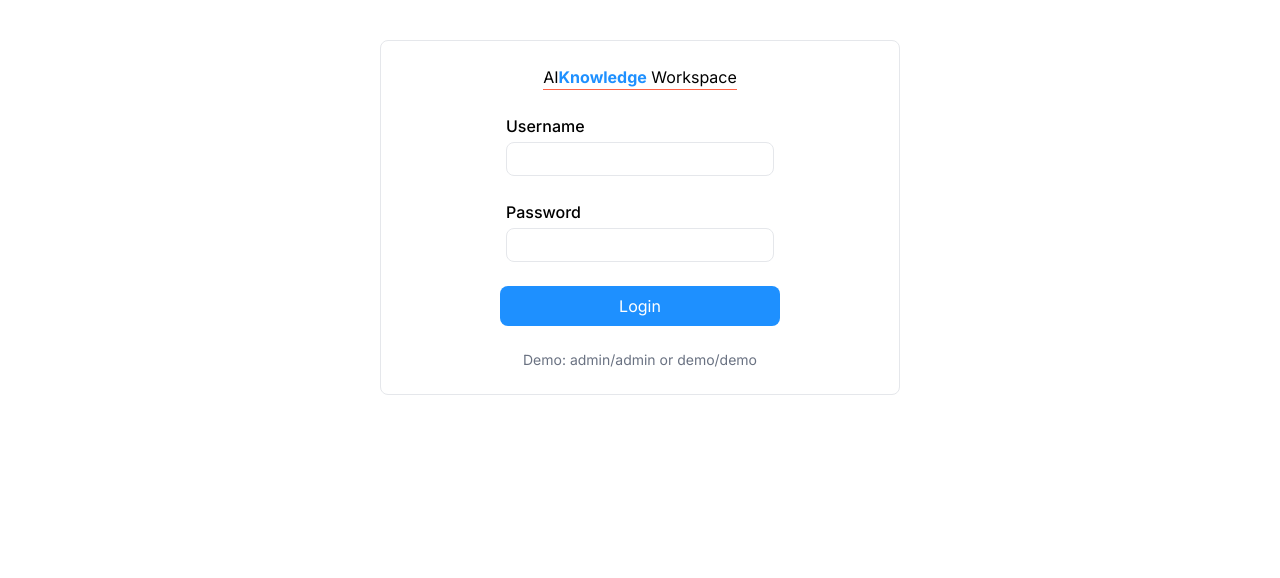
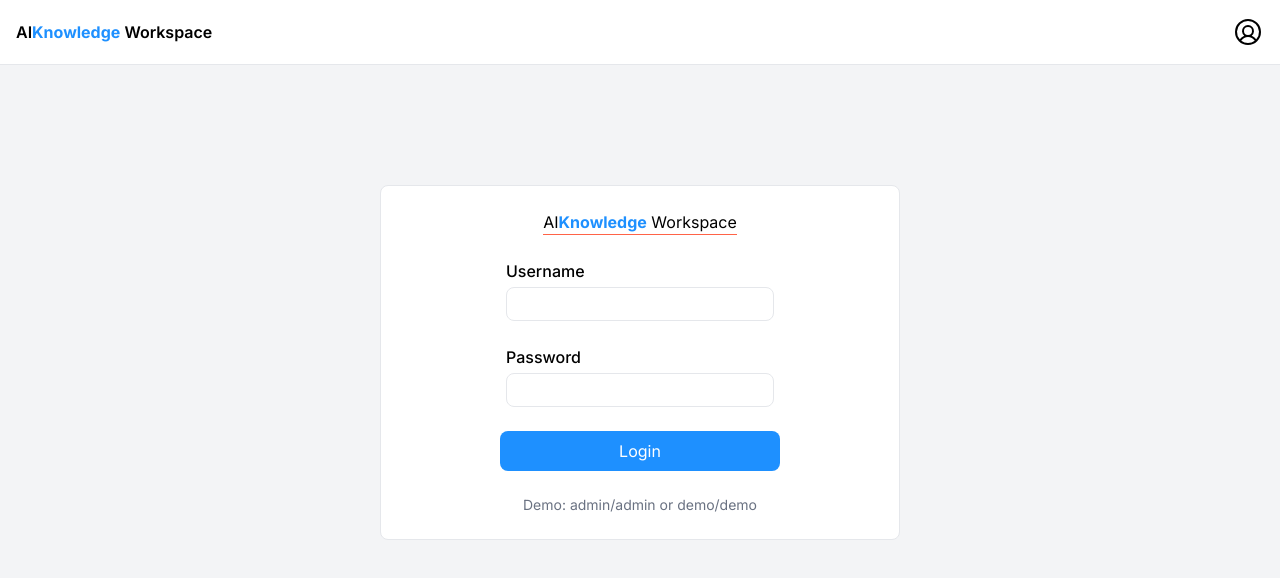
Before and after one commit to adxtyadass/ai-knowledge-workspace, a React (Vite) app: page /login in a window 1280 px wide. Shown: the top 578 px of the page. Built offline with nearby package versions, Linux system fonts and the light colour scheme; a web font is replaced by a local one.

Commit message:
Added conditional checks on the basis of autheticated user to show Sidebar

```diff
--- a/src/App.tsx
+++ b/src/App.tsx
@@ -8,8 +8,8 @@ import LoginPage from "./pages/login-page";
 function App() {
   return (
     <Routes>
+      <Route element={<AppLayout />}>
       <Route path="/login" element={<LoginPage />} />
-      <Route element={<AppLayout />}>
         <Route path="/" element={<Home />} />
         <Route path="/about" element={<AboutPage />} />
         <Route path="/daily-task" element={<DailyTasksPage />} />
--- a/src/components/layout/appLayout.tsx
+++ b/src/components/layout/appLayout.tsx
@@ -2,16 +2,18 @@ import { Outlet } from "react-router-dom";
 import Sidebar from "./sidebar";
 import Header from "./header";
 import { useState } from "react";
+import { useAuth } from "../../context/AuthContext";
 
 export default function AppLayout() {
   const [isSidebarOpen, setIsSidebarOpen] = useState(true);
+  const {isAuthenticated} = useAuth()
 
   return (
     <div className="flex h-screen flex-col">
       <Header onToggleSidebar={() => setIsSidebarOpen((prev) => !prev)} />
 
       <div className="flex flex-1 overflow-hidden">
-        <Sidebar isSidebarOpen={isSidebarOpen} />
+        {isAuthenticated && <Sidebar isSidebarOpen={isSidebarOpen} />}
 
         <main className="flex-1 overflow-auto">
           <Outlet />
--- a/src/components/layout/header.tsx
+++ b/src/components/layout/header.tsx
@@ -1,21 +1,24 @@
 import { ListIcon, UserCircleIcon } from "@phosphor-icons/react";
 import { Link } from "react-router-dom";
+import { useAuth } from "../../context/AuthContext";
 
 interface IProps{
     sidebarOpen?: boolean;
     onToggleSidebar: () => void;
 }
 
+
 export default function Header({ onToggleSidebar }: IProps) {
+  const {isAuthenticated} = useAuth()
   return (
     <nav className="bg-white flex justify-between items-center border-b border-gray-200 p-4">
       <h2 className="flex items-center gap-2 text-black font-semibold">
-        <button
+        {isAuthenticated && <button
           onClick={onToggleSidebar}
           className="cursor-pointer hover:opacity-90"
         >
           <ListIcon />
-        </button>
+        </button>}
         <div>
         AI<span className="text-primary font-bold">Knowledge</span> Workspace</div>
       </h2>
--- a/src/pages/login-page.tsx
+++ b/src/pages/login-page.tsx
@@ -32,9 +32,10 @@ export default function LoginPage() {
   };
 
   return (
+    <div className="pt-30 h-full w-full bg-gray-100">
     <form
       onSubmit={handleSubmit}
-      className="flex mt-10 mx-auto max-w-130 flex-col gap-6 items-center justify-center my-auto border border-gray-200 rounded-lg py-6"
+      className="flex mx-auto bg-white max-w-130 flex-col gap-6 items-center justify-center my-auto border border-gray-200 rounded-lg py-6"
     >
       <div className="border-b border-secondary">
         AI<span className="text-primary font-bold">Knowledge</span> Workspace
@@ -73,6 +74,6 @@ export default function LoginPage() {
       <p className="text-sm text-gray-500">
         Demo: admin/admin or demo/demo
       </p>
-    </form>
+    </form></div>
   );
 }
```
